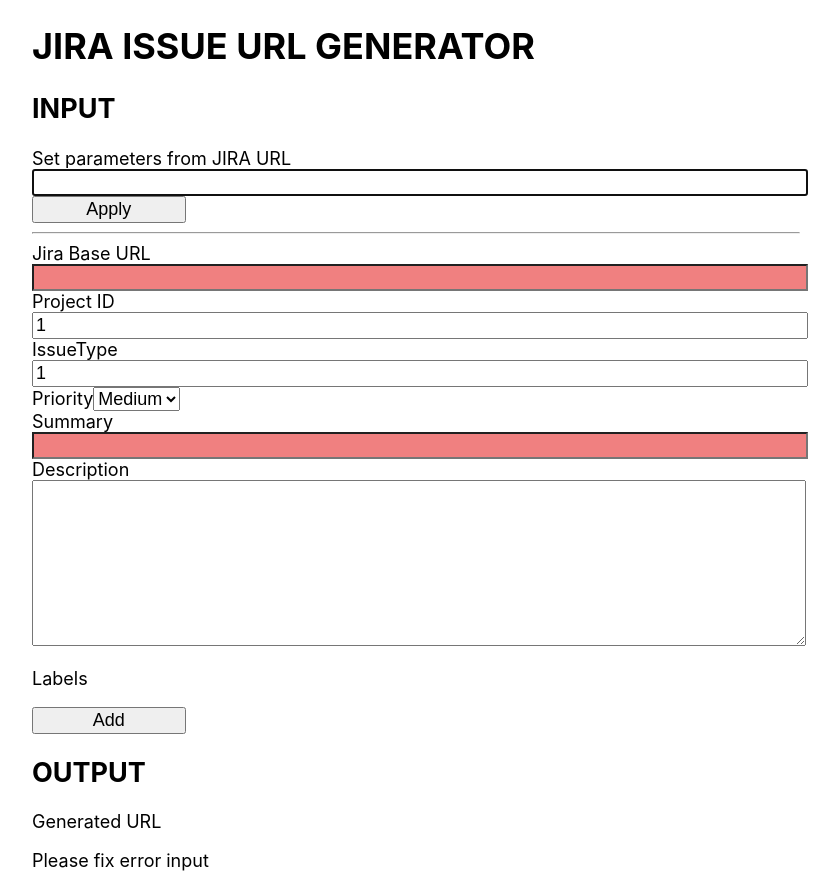
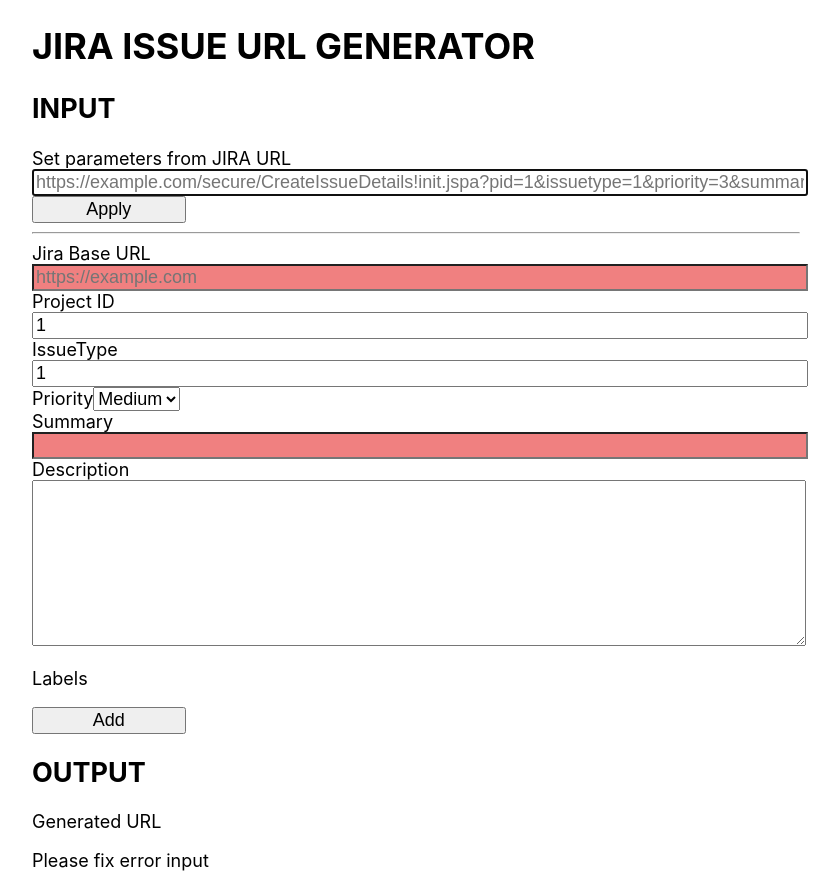
Before and after one commit to jiro4989/jira_issue_url_generator, a React (Create React App) app: page / in a window 1280 px wide. Shown: the whole page, without its empty margins (224-1063 px from the left). Built offline with nearby package versions, Linux system fonts and the light colour scheme.

Commit message:
feat: プレースホルダーを追加 (close #6)

```diff
--- a/src/App.tsx
+++ b/src/App.tsx
@@ -105,6 +105,7 @@
             type="text"
             onChange={(e) => setJIRAURL(e.target.value)}
             autoFocus
+            placeholder="https://example.com/secure/CreateIssueDetails!init.jspa?pid=1&issuetype=1&priority=3&summary=hello_world"
           />
           <button className="ApplyButton" onClick={(e) => applyParams()}>
             Apply
@@ -120,6 +121,7 @@
             type="text"
             onChange={(e) => setJIRABaseURL(e.target.value)}
             value={jiraBaseURL}
+            placeholder="https://example.com"
           />
         </div>
 
```
